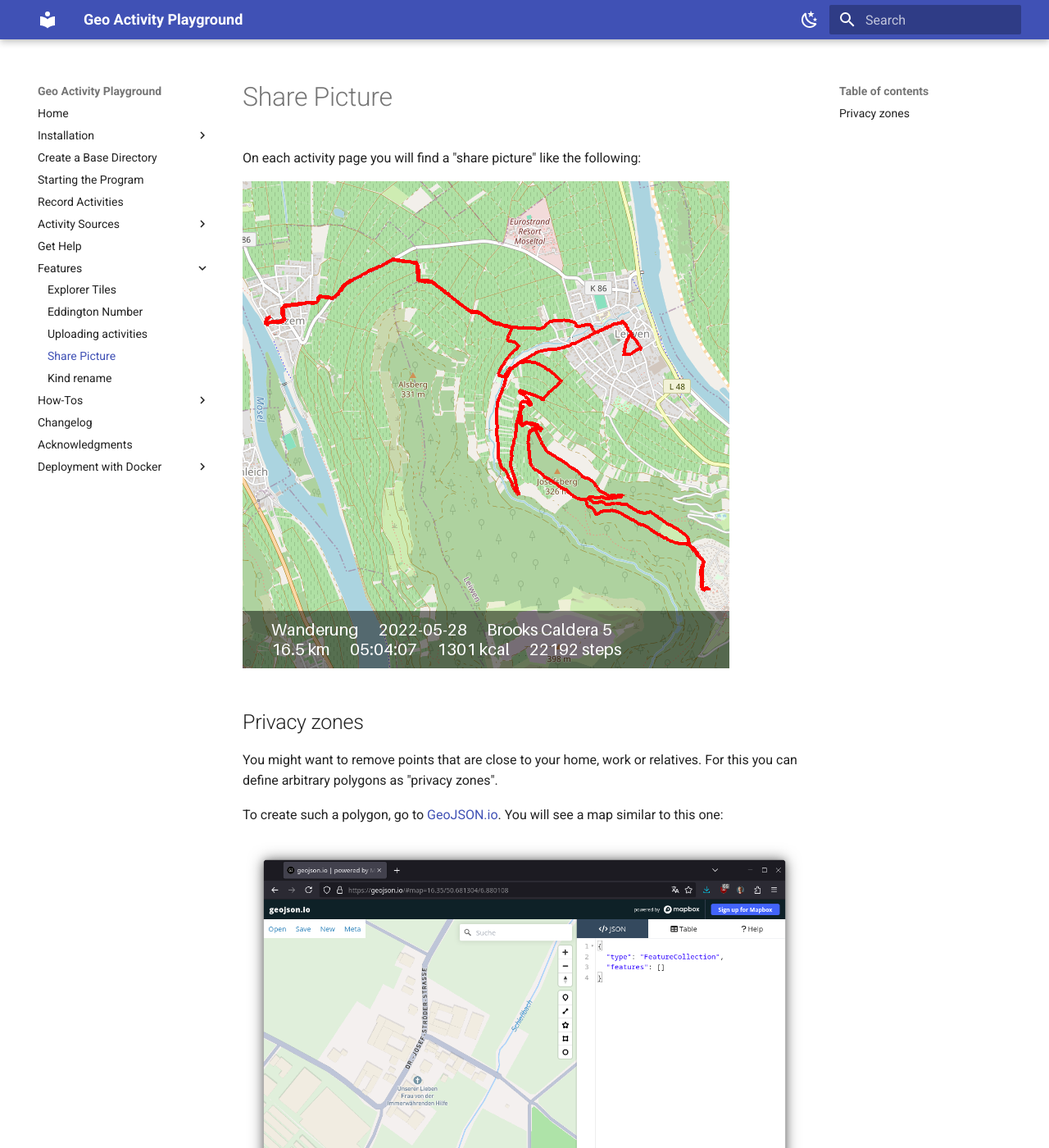
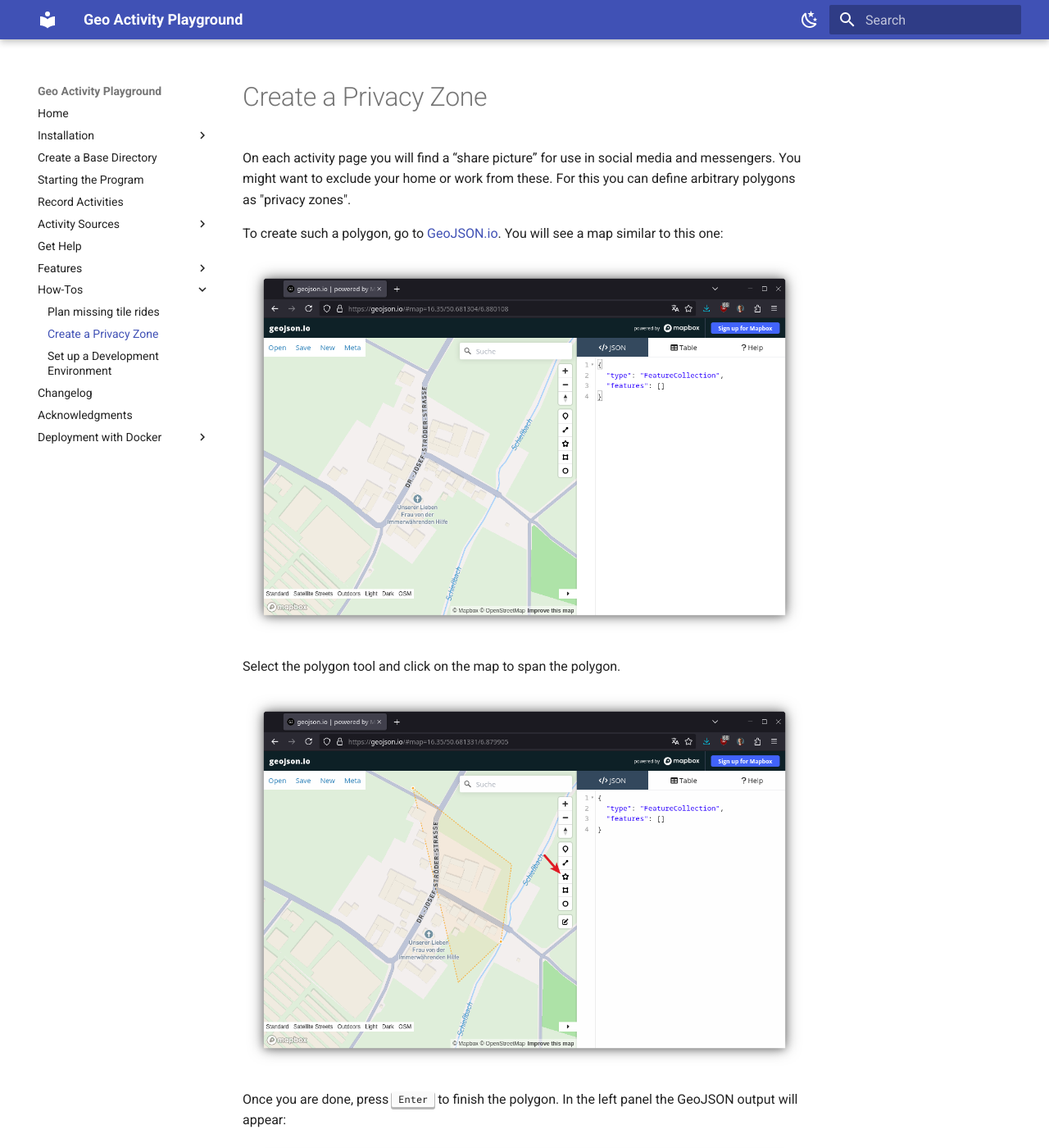
Before and after one commit to martin-ueding/geo-activity-playground, an MkDocs documentation site: the page built from docs/create-a-privacy-zone.md, in a window 1280 px wide and 1400 px high. Shown: the whole window at 82% size. Built offline with MkDocs 1.6.1 and Material for MkDocs 9.7.7, drawn with Linux system fonts in a browser that asks for light colours.

Commit message:
Refactor privacy zone documentation

```diff
--- a/docs/features/share-picture.md
+++ b/docs/create-a-privacy-zone.md
@@ -1,24 +1,18 @@
-# Share Picture
+# Create a Privacy Zone
 
-On each activity page you will find a "share picture" like the following:
-
-![](share-picture.png)
-
-## Privacy zones
-
-You might want to remove points that are close to your home, work or relatives. For this you can define arbitrary polygons as "privacy zones".
+On each activity page you will find a “share picture” for use in social media and messengers. You might want to exclude your home or work from these. For this you can define arbitrary polygons as "privacy zones".
 
 To create such a polygon, go to [GeoJSON.io](https://geojson.io/). You will see a map similar to this one:
 
-![](geojson-io-1.png)
+![](images/geojson-io-1.png)
 
 Select the polygon tool and click on the map to span the polygon.
 
-![](geojson-io-2.png)
+![](images/geojson-io-2.png)
 
 Once you are done, press <kbd>Enter</kbd> to finish the polygon. In the left panel the GeoJSON output will appear:
 
-![](geojson-io-3.png)
+![](images/geojson-io-3.png)
 
 For this case, we have this GeoJSON:
 
--- a/mkdocs.yml
+++ b/mkdocs.yml
@@ -42,6 +42,7 @@ nav:
     - features/kind-rename.md
   - How-Tos:
     - plan-missing-tile-rides.md
+    - create-a-privacy-zone.md
     - set-up-a-development-environment.md
   - changelog.md
   - acknowledgments.md
```
Also changed, not shown: docs/features/share-picture.png (deleted), docs/images/geojson-io-1.png (renamed from docs/features/geojson-io-1.png), docs/images/geojson-io-2.png (renamed from docs/features/geojson-io-2.png), docs/images/geojson-io-3.png (renamed from docs/features/geojson-io-3.png).
